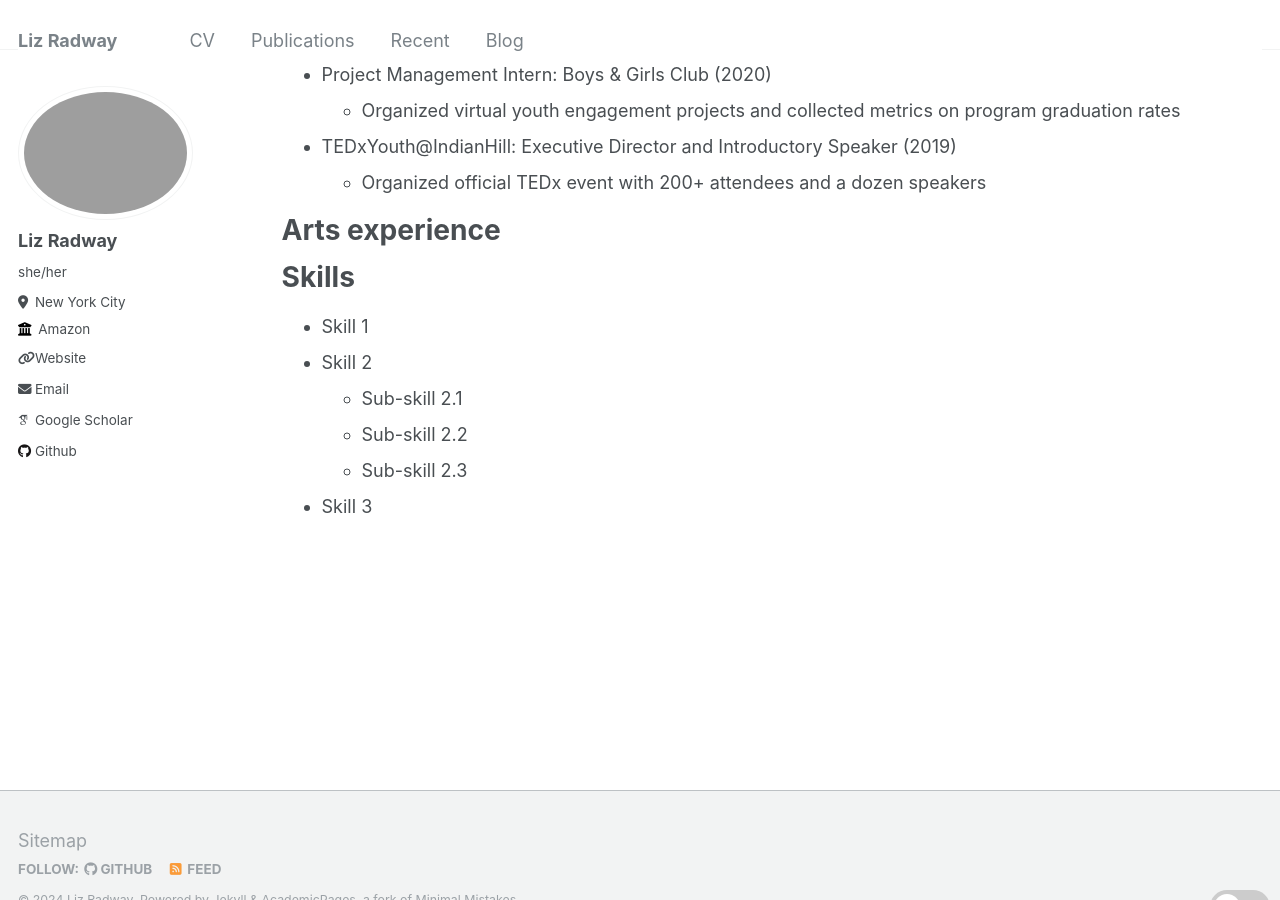
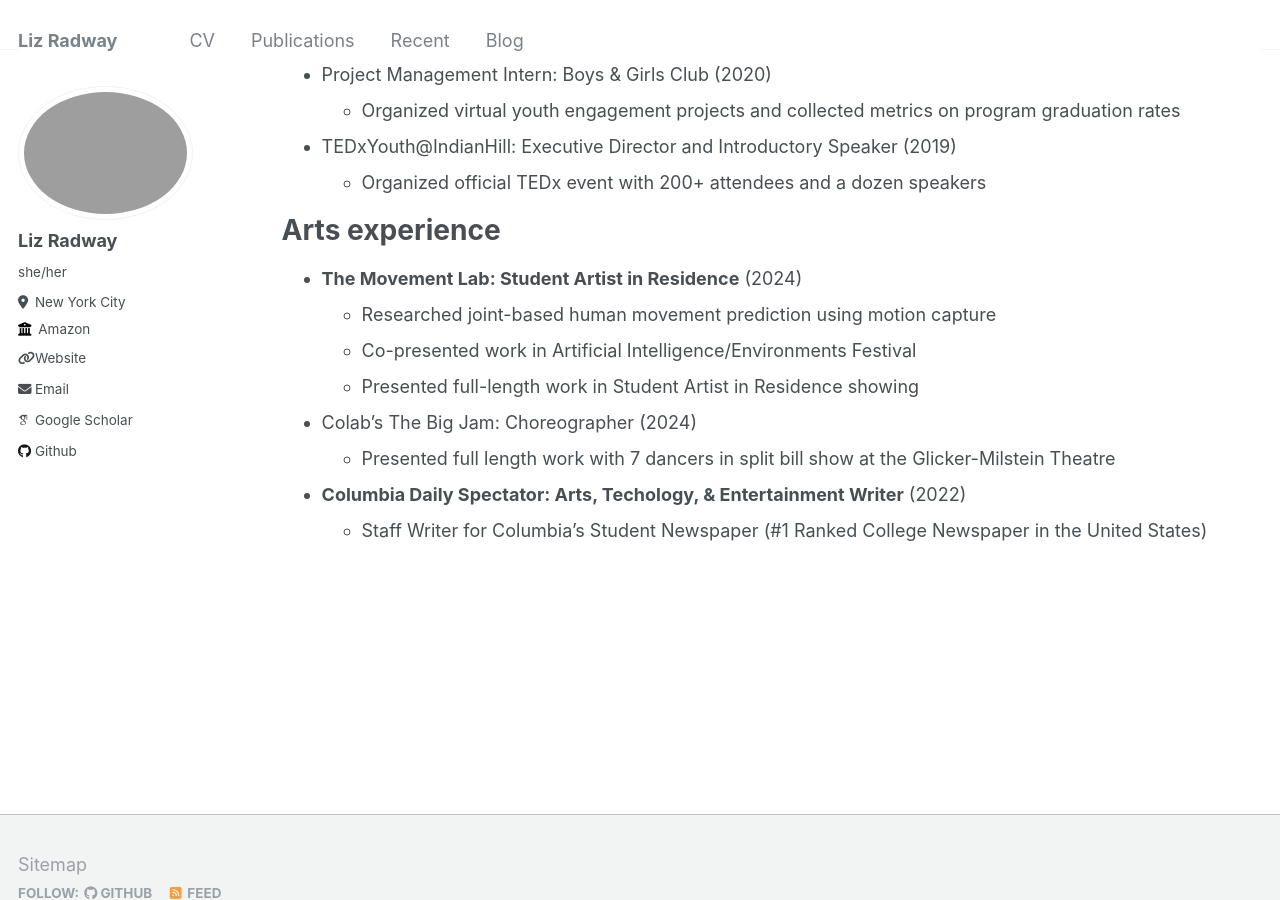
Before and after one commit to lizradway/lizradway.github.io, a Jekyll site: the page built from _pages/cv.md, in a window 1280 px wide and 900 px high, scrolled down 844 px. Built offline with Jekyll 4.4.1, drawn with Linux system fonts in a browser that asks for light colours; some web fonts are replaced.

Commit message:
finish off resume

```diff
--- a/_pages/cv.md
+++ b/_pages/cv.md
@@ -40,13 +40,11 @@ Outreach experience
 
 Arts experience
 ======
-
-
-Skills
-======
-* Skill 1
-* Skill 2
-  * Sub-skill 2.1
-  * Sub-skill 2.2
-  * Sub-skill 2.3
-* Skill 3
+* **The Movement Lab: Student Artist in Residence** (2024)
+  * Researched joint-based human movement prediction using motion capture
+  * Co-presented work in Artificial Intelligence/Environments Festival
+  * Presented full-length work in Student Artist in Residence showing
+* Colab's The Big Jam: Choreographer (2024)
+  * Presented full length work with 7 dancers in split bill show at the Glicker-Milstein Theatre
+* **Columbia Daily Spectator: Arts, Techology, & Entertainment Writer** (2022)
+  *  Staff Writer for Columbia's Student Newspaper (#1 Ranked College Newspaper in the United States)
```
